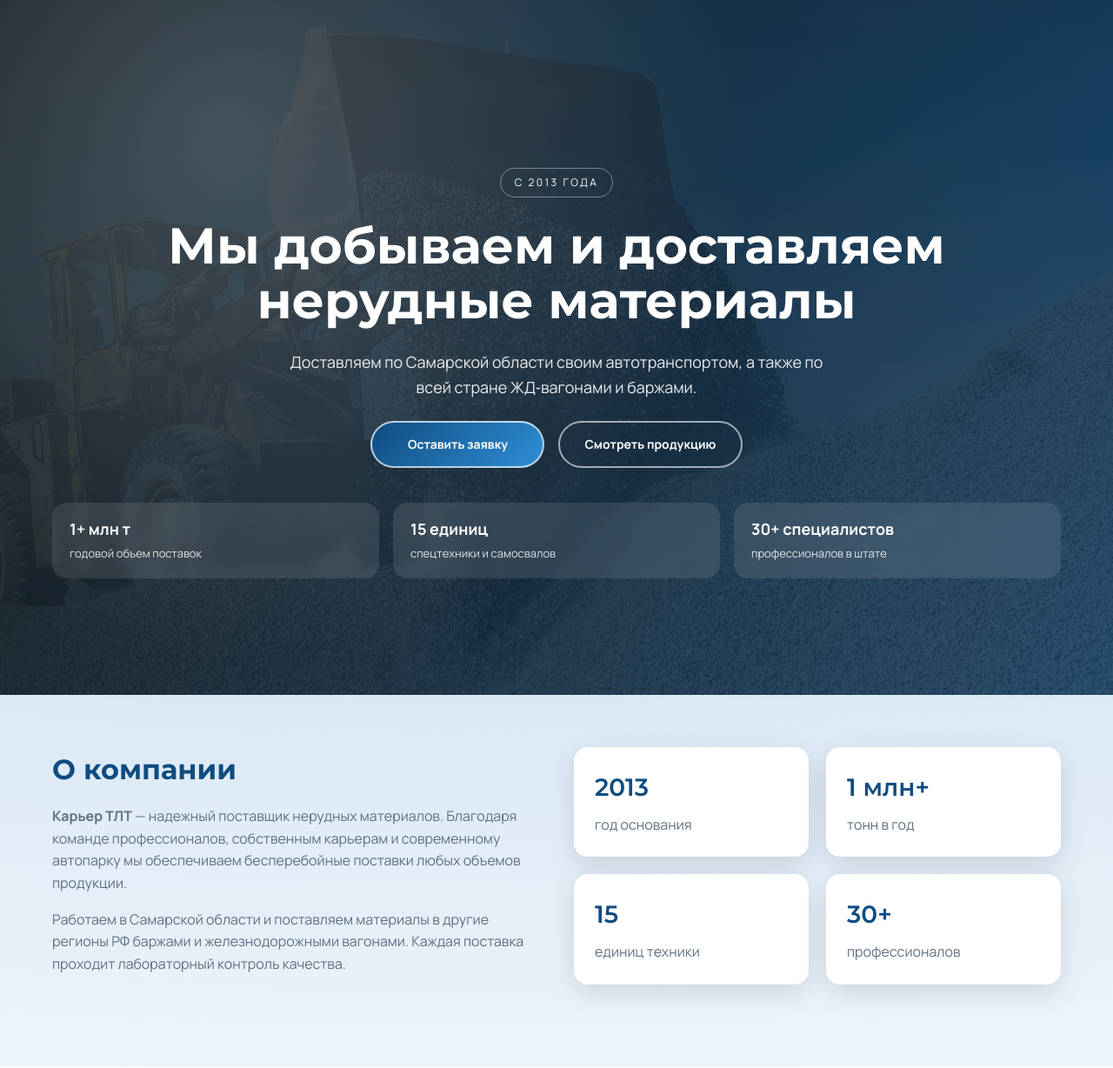
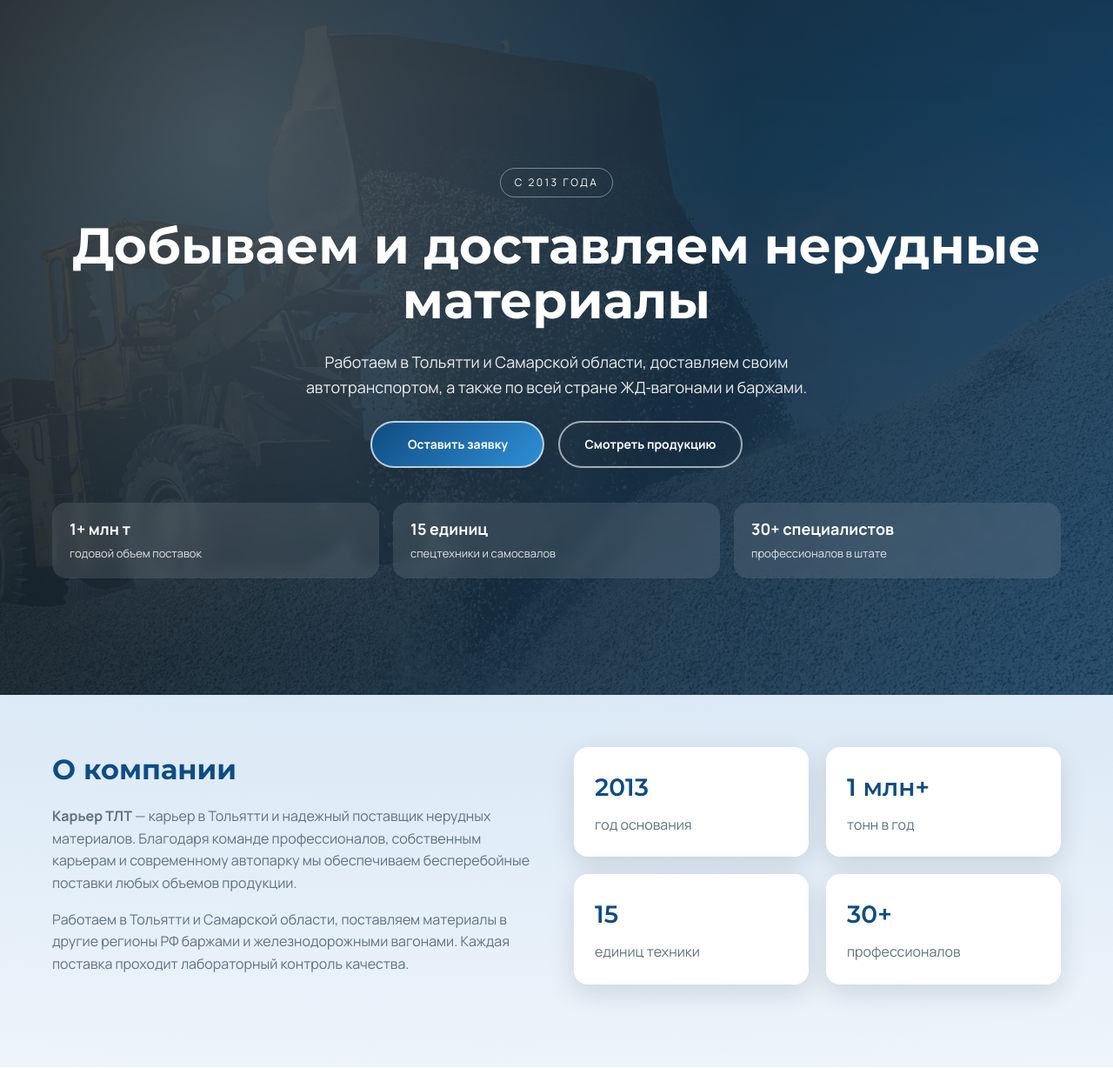
Before and after one commit to aigizlo/kariertlt, a PHP site: page / in a window 1280 px wide. Shown: the part 801-2029 px from the top of the page at 87% size. Run offline with PHP 8.4, Linux system fonts and the light colour scheme.

Commit message:
сео оптимизация

```diff
--- a/index.html
+++ b/index.html
@@ -3,13 +3,117 @@
 <head>
     <meta charset="UTF-8">
     <meta name="viewport" content="width=device-width, initial-scale=1.0">
-    <title>Карьер‑ТЛТ+ — добыча и доставка нерудных материалов</title>
-    <meta name="description" content="Добываем и доставляем нерудные материалы по Самарской области и РФ. Собственные карьеры, автопарк, лабораторный контроль, поставки любым способом.">
+    <title>Карьер‑ТЛТ+ — карьер в Тольятти, нерудные материалы и доставка</title>
+    <meta name="description" content="Карьер в Тольятти: добыча и доставка нерудных материалов по Самарской области и РФ. Собственные карьеры, автопарк, лабораторный контроль, поставки любым способом.">
 
-    <meta property="og:title" content="Карьер‑ТЛТ+ — нерудные материалы с доставкой">
-    <meta property="og:description" content="Песок, щебень, ПГС. Доставка автотранспортом, ЖД и водным транспортом.">
+    <meta property="og:title" content="Карьер‑ТЛТ+ — карьер в Тольятти, нерудные материалы с доставкой">
+    <meta property="og:description" content="Песок, щебень, ПГС. Карьер в Тольятти, доставка автотранспортом, ЖД и водным транспортом.">
     <meta property="og:type" content="website">
-    <meta property="og:image" content="image/backround.jpg">
+    <meta property="og:url" content="https://karier-tlt.ru/">
+    <meta property="og:image" content="https://karier-tlt.ru/image/backround.jpg">
+    <meta property="og:locale" content="ru_RU">
+
+    <meta name="twitter:card" content="summary_large_image">
+    <meta name="twitter:title" content="Карьер‑ТЛТ+ — карьер в Тольятти, нерудные материалы с доставкой">
+    <meta name="twitter:description" content="Песок, щебень, ПГС. Карьер в Тольятти, доставка автотранспортом, ЖД и водным транспортом.">
+    <meta name="twitter:image" content="https://karier-tlt.ru/image/backround.jpg">
+
+    <link rel="canonical" href="https://karier-tlt.ru/">
+    <meta name="theme-color" content="#0f4c81">
+
+    <script type="application/ld+json">
+    {
+        "@context": "https://schema.org",
+        "@type": "LocalBusiness",
+        "name": "ООО «Карьер‑ТЛТ+»",
+        "url": "https://karier-tlt.ru/",
+        "telephone": "+7-8482-79-77-33",
+        "email": "karier-tlt@yandex.ru",
+        "address": {
+            "@type": "PostalAddress",
+            "streetAddress": "ул. Коммунистическая, 8, офис 310",
+            "addressLocality": "Тольятти",
+            "postalCode": "445012",
+            "addressCountry": "RU"
+        },
+        "openingHours": "Mo-Fr 09:00-18:00",
+        "areaServed": "Самарская область, РФ",
+        "sameAs": [
+            "https://karier-tlt.ru/"
+        ]
+    }
+    </script>
+
+    <script type="application/ld+json">
+    {
+        "@context": "https://schema.org",
+        "@type": "FAQPage",
+        "mainEntity": [
+            {
+                "@type": "Question",
+                "name": "В чем разница между нерудными и инертными материалами?",
+                "acceptedAnswer": {
+                    "@type": "Answer",
+                    "text": "Нерудные материалы — это все полезные ископаемые, кроме руд металлов (песок, щебень, глина). Инертные — подгруппа нерудных, которые не вступают в химические реакции и не меняют свойства со временем. Наши материалы соответствуют ГОСТ 8267‑93 и 8736‑2014."
+                }
+            },
+            {
+                "@type": "Question",
+                "name": "Какие нерудные материалы вы продаете?",
+                "acceptedAnswer": {
+                    "@type": "Answer",
+                    "text": "Песок речной и карьерный, щебень известняковый и гранитный фракций 5–20, 20–40, 40–70 мм, гравий, бутовый камень, ПГС. Все материалы имеют сертификаты и паспорта качества."
+                }
+            },
+            {
+                "@type": "Question",
+                "name": "Что такое насыпная плотность?",
+                "acceptedAnswer": {
+                    "@type": "Answer",
+                    "text": "Насыпная плотность — вес 1 м³ материала в неуплотненном состоянии. Примеры: песок речной — 1,5 т/м³, щебень 20–40 — 1,28 т/м³, гравий — 1,4 т/м³, ПГС — 1,45 т/м³."
+                }
+            },
+            {
+                "@type": "Question",
+                "name": "Как организована доставка?",
+                "acceptedAnswer": {
+                    "@type": "Answer",
+                    "text": "Самосвалами 10–40 т по Тольятти, Самаре и области. Сроки — 1–2 дня для заказов до 1000 тонн."
+                }
+            },
+            {
+                "@type": "Question",
+                "name": "Можно ли купить с самовывозом?",
+                "acceptedAnswer": {
+                    "@type": "Answer",
+                    "text": "Да, карьерный песок доступен самовывозом с карьера по адресу: Поволжское ш., 14."
+                }
+            },
+            {
+                "@type": "Question",
+                "name": "Есть ли сертификаты?",
+                "acceptedAnswer": {
+                    "@type": "Answer",
+                    "text": "Да, предоставляем паспорта качества и протоколы испытаний."
+                }
+            },
+            {
+                "@type": "Question",
+                "name": "Работаете ли с юрлицами?",
+                "acceptedAnswer": {
+                    "@type": "Answer",
+                    "text": "Да, работаем с физлицами, ИП и юрлицами (с НДС), включая ЭДО и отсрочку платежа."
+                }
+            }
+        ]
+    }
+    </script>
+
+    <link rel="icon" href="image/favicon/favicon.ico" sizes="any">
+    <link rel="icon" type="image/png" sizes="32x32" href="image/favicon/favicon-32x32.png">
+    <link rel="icon" type="image/png" sizes="16x16" href="image/favicon/favicon-16x16.png">
+    <link rel="apple-touch-icon" sizes="180x180" href="image/favicon/apple-touch-icon.png">
+    <link rel="icon" type="image/png" sizes="192x192" href="image/favicon/android-chrome-192x192.png">
 
     <link rel="preconnect" href="https://fonts.googleapis.com">
     <link rel="preconnect" href="https://fonts.gstatic.com" crossorigin>
@@ -20,7 +124,7 @@
 <body>
     <header class="header" id="top">
         <div class="container header__inner">
-            <a class="logo" href="#top" aria-label="Карьер‑ТЛТ+">
+            <a class="logo" href="#hero" aria-label="Карьер‑ТЛТ+">
                 <img src="image/logo.svg" alt="Карьер‑ТЛТ+" class="logo__img">
             </a>
             <nav class="nav" aria-label="Основная навигация">
@@ -60,8 +164,8 @@
             <div class="hero__bg" role="presentation"></div>
             <div class="container hero__content">
                 <div class="hero__badge">с 2013 года</div>
-                <h1 class="hero__title">Мы добываем и доставляем нерудные материалы</h1>
-                <p class="hero__subtitle">Доставляем по Самарской области своим автотранспортом, а также по всей стране ЖД‑вагонами и баржами.</p>
+                <h1 class="hero__title">Добываем и доставляем нерудные материалы</h1>
+                <p class="hero__subtitle">Работаем в Тольятти и Самарской области, доставляем своим автотранспортом, а также по всей стране ЖД‑вагонами и баржами.</p>
                 <div class="hero__actions">
                     <a class="btn btn--primary" href="#cta">Оставить заявку</a>
                     <a class="btn btn--outline" href="#products">Смотреть продукцию</a>
@@ -87,8 +191,8 @@
             <div class="container about__grid">
                 <div class="about__text">
                     <h2>О компании</h2>
-                    <p><strong>Карьер ТЛТ</strong> — надежный поставщик нерудных материалов. Благодаря команде профессионалов, собственным карьерам и современному автопарку мы обеспечиваем бесперебойные поставки любых объемов продукции.</p>
-                    <p>Работаем в Самарской области и поставляем материалы в другие регионы РФ баржами и железнодорожными вагонами. Каждая поставка проходит лабораторный контроль качества.</p>
+                    <p><strong>Карьер ТЛТ</strong> — карьер в Тольятти и надежный поставщик нерудных материалов. Благодаря команде профессионалов, собственным карьерам и современному автопарку мы обеспечиваем бесперебойные поставки любых объемов продукции.</p>
+                    <p>Работаем в Тольятти и Самарской области, поставляем материалы в другие регионы РФ баржами и железнодорожными вагонами. Каждая поставка проходит лабораторный контроль качества.</p>
                 </div>
                 <div class="about__cards">
                     <div class="about__card">
@@ -188,7 +307,7 @@
             <div class="container delivery__grid">
                 <div class="delivery__text">
                     <h2>Способы доставки</h2>
-                    <p>Мы осуществляем доставку любым способом — под объем, сроки и географию проекта.</p>
+                    <p>Мы осуществляем доставку любым способом — под объем, сроки и географию проекта. Работаем как карьер в Тольятти и по всей Самарской области, отправляем материалы по РФ.</p>
                 </div>
                 <div class="delivery__cards">
                     <div class="delivery__card">
@@ -225,25 +344,46 @@
                 </div>
                 <div class="gallery__grid">
                     <figure class="gallery__item" data-category="fleet">
-                        <img src="image/limestone_aggregate.jpeg" alt="Автопарк">
+                        <picture>
+                            <source srcset="image/limestone_aggregate.webp" type="image/webp">
+                            <img src="image/limestone_aggregate.jpeg" alt="Автопарк" loading="lazy" width="320" height="200">
+                        </picture>
                     </figure>
                     <figure class="gallery__item" data-category="pit">
-                        <img src="image/mountain.jpeg" alt="Карьер">
+                        <picture>
+                            <source srcset="image/mountain.webp" type="image/webp">
+                            <img src="image/mountain.jpeg" alt="Карьер" loading="lazy" width="320" height="200">
+                        </picture>
                     </figure>
                     <figure class="gallery__item" data-category="port">
-                        <img src="image/PGS.jpeg" alt="Склад в порту">
+                        <picture>
+                            <source srcset="image/PGS.webp" type="image/webp">
+                            <img src="image/PGS.jpeg" alt="Склад в порту" loading="lazy" width="320" height="200">
+                        </picture>
                     </figure>
                     <figure class="gallery__item" data-category="barges">
-                        <img src="image/backround.jpg" alt="Баржи">
+                        <picture>
+                            <source srcset="image/backround.webp" type="image/webp">
+                            <img src="image/backround.jpg" alt="Баржи" loading="lazy" width="320" height="200">
+                        </picture>
                     </figure>
                     <figure class="gallery__item" data-category="rail">
-                        <img src="image/granite aggregate.jpeg" alt="ЖД">
+                        <picture>
+                            <source srcset="image/granite aggregate.webp" type="image/webp">
+                            <img src="image/granite aggregate.jpeg" alt="ЖД" loading="lazy" width="320" height="200">
+                        </picture>
                     </figure>
                     <figure class="gallery__item" data-category="road">
-                        <img src="image/river.jpeg" alt="Автобан">
+                        <picture>
+                            <source srcset="image/river.webp" type="image/webp">
+                            <img src="image/river.jpeg" alt="Автобан" loading="lazy" width="320" height="200">
+                        </picture>
                     </figure>
                     <figure class="gallery__item" data-category="build">
-                        <img src="image/limestone_aggregate.jpeg" alt="Стройки">
+                        <picture>
+                            <source srcset="image/limestone_aggregate.webp" type="image/webp">
+                            <img src="image/limestone_aggregate.jpeg" alt="Стройки" loading="lazy" width="320" height="200">
+                        </picture>
                     </figure>
                 </div>
             </div>
--- /dev/null
+++ b/robots.txt
@@ -0,0 +1,4 @@
+User-agent: *
+Allow: /
+
+Sitemap: https://karier-tlt.ru/sitemap.xml
--- a/style.css
+++ b/style.css
@@ -238,7 +238,10 @@ button {
     position: absolute;
     inset: 0;
     background: linear-gradient(120deg, rgba(16, 21, 23, 0.75), rgba(15, 76, 129, 0.55)),
-        url('image/backround.jpg') center/cover no-repeat;
+        image-set(
+            url('image/backround.webp') type('image/webp'),
+            url('image/backround.jpg') type('image/jpeg')
+        ) center/cover no-repeat;
     z-index: -2;
 }
 
@@ -700,7 +703,10 @@ section {
 
 .cta {
     background: linear-gradient(135deg, rgba(15, 76, 129, 0.95), rgba(47, 143, 214, 0.9)),
-        url('image/backround.jpg') center/cover no-repeat;
+        image-set(
+            url('image/backround.webp') type('image/webp'),
+            url('image/backround.jpg') type('image/jpeg')
+        ) center/cover no-repeat;
     color: var(--color-white);
 }
 
```
Also changed, not shown: other parts of index.html (+21 -6 lines), sitemap.xml (added, +9 -0 lines), image/PGS.webp (added), image/backround.webp (added), image/favicon/android-chrome-192x192.png (added), image/favicon/apple-touch-icon.png (added), image/favicon/favicon-16x16.png (added), image/favicon/favicon-32x32.png (added), image/favicon/favicon.ico (added), image/granite aggregate.webp (added), image/limestone_aggregate.webp (added), image/mountain.webp (added), image/river.webp (added), 1 other file.
